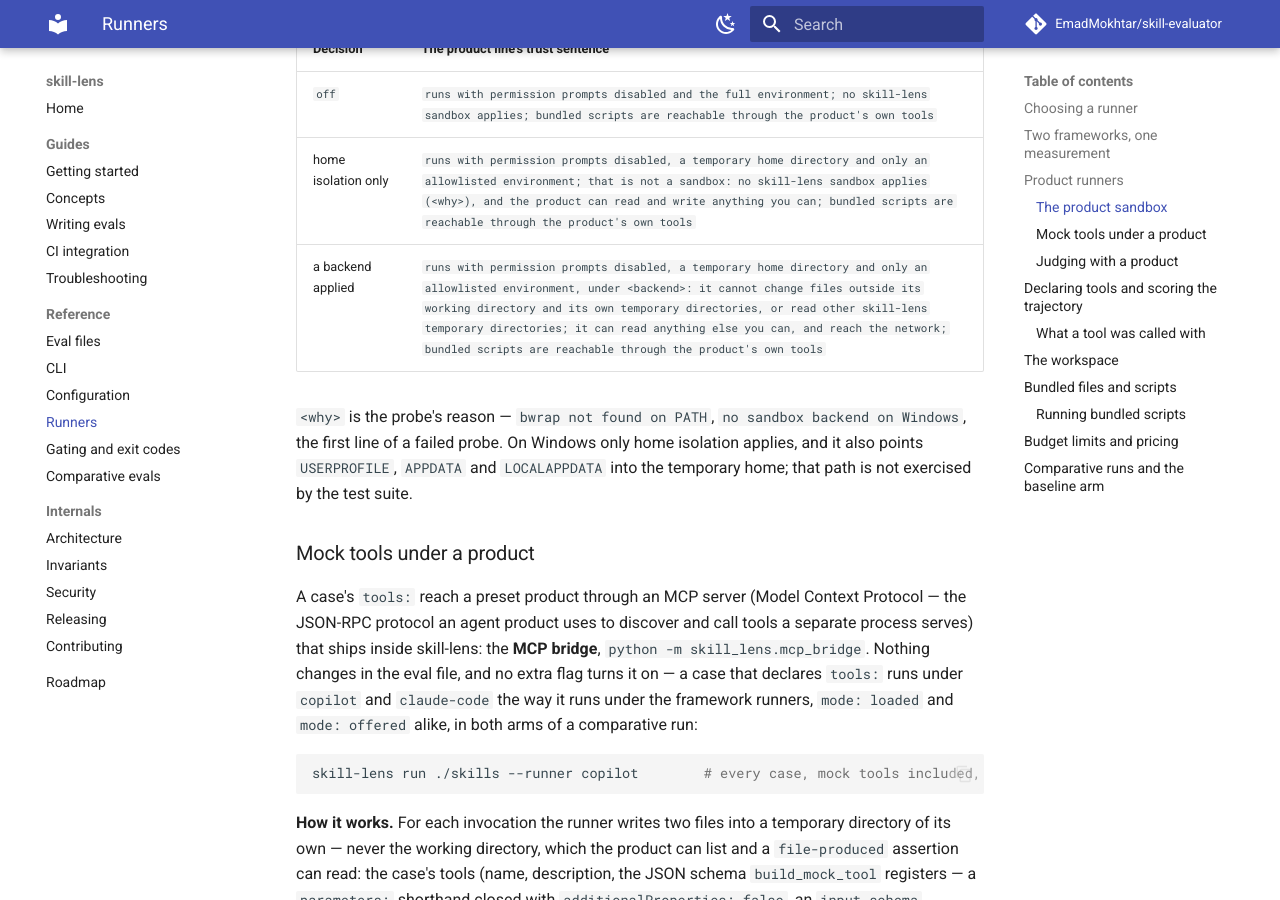
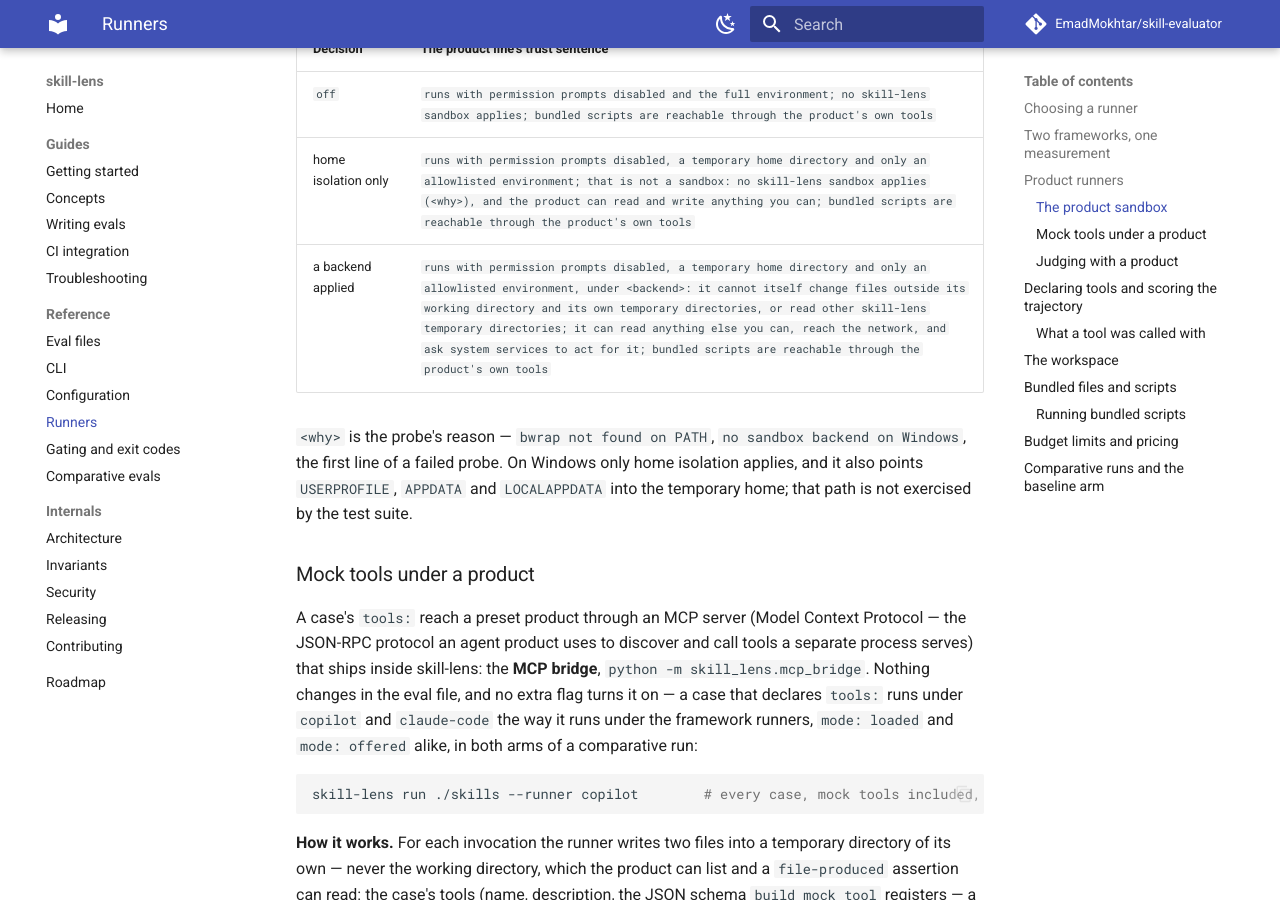
Before and after one commit to EmadMokhtar/skill-evaluator, an MkDocs documentation site: the page built from docs/runners.md, in a window 1280 px wide and 900 px high, scrolled down 7454 px. Built offline with MkDocs 1.6.1 and Material for MkDocs 9.7.7, drawn with Linux system fonts in a browser that asks for light colours; comment, search, counter and statistics services are not loaded.

Commit message:
fix: say a sandboxed product can ask system services to act for it
The profile starts from allow-default, so launchd, a user systemd or
Docker can act outside the sandbox at the product's request. The trust
note said the product cannot change files outside its directories, which
claimed more than the sandbox enforces.

Co-Authored-By: Claude Opus 5.5 <noreply@anthropic.com>

````diff
--- a/docs/configuration.md
+++ b/docs/configuration.md
@@ -286,12 +286,14 @@ command = ["my-agent", "--prompt", "{prompt}"]
 pass_env = []                    # the command needs nothing from your environment
 ```
 
-**The OS sandbox** adds a boundary around the product's whole process tree: it cannot change
-files outside its working directory and its own temporary directories (the home, and the
-[MCP bridge](runners.md#mock-tools-under-a-product)'s directory for a case with `tools:`),
-and cannot read other skill-lens temporary directories, such as the other arm's workspace.
-It can read everything else you can — the products and their runtimes are installed in your
-home directory — and it can reach the network, because the product must reach its provider.
+**The OS sandbox** adds a boundary around the product's whole process tree: it cannot itself
+change files outside its working directory and its own temporary directories (the home, and
+the [MCP bridge](runners.md#mock-tools-under-a-product)'s directory for a case with
+`tools:`), and cannot read other skill-lens temporary directories, such as the other arm's
+workspace. It can read everything else you can — the products and their runtimes are
+installed in your home directory — it can reach the network, because the product must reach
+its provider, and it can ask a system service (`launchd`, a user systemd, Docker) to act
+outside the sandbox for it.
 The product's `--version` (and the bridge, when a case declares `tools:`) is started once
 inside the sandbox before any case, so a product that will not start there is exit 2 up
 front. See [Security](security.md#product-runners) for what each mode guarantees.
--- a/docs/runners.md
+++ b/docs/runners.md
@@ -255,7 +255,7 @@ Each product line on the report says exactly what applied:
 | --- | --- |
 | `off` | `runs with permission prompts disabled and the full environment; no skill-lens sandbox applies; bundled scripts are reachable through the product's own tools` |
 | home isolation only | `runs with permission prompts disabled, a temporary home directory and only an allowlisted environment; that is not a sandbox: no skill-lens sandbox applies (<why>), and the product can read and write anything you can; bundled scripts are reachable through the product's own tools` |
-| a backend applied | `runs with permission prompts disabled, a temporary home directory and only an allowlisted environment, under <backend>: it cannot change files outside its working directory and its own temporary directories, or read other skill-lens temporary directories; it can read anything else you can, and reach the network; bundled scripts are reachable through the product's own tools` |
+| a backend applied | `runs with permission prompts disabled, a temporary home directory and only an allowlisted environment, under <backend>: it cannot itself change files outside its working directory and its own temporary directories, or read other skill-lens temporary directories; it can read anything else you can, reach the network, and ask system services to act for it; bundled scripts are reachable through the product's own tools` |
 
 `<why>` is the probe's reason — `bwrap not found on PATH`, `no sandbox backend on
 Windows`, the first line of a failed probe. On Windows only home isolation applies, and it
--- a/docs/security.md
+++ b/docs/security.md
@@ -277,7 +277,7 @@ and shared by every product runner and the product judge (see
 | --- | --- | --- | --- |
 | Environment | your whole environment | built from an allowlist: the product's own auth variables, `pass_env`, and no other secret | the same |
 | Home directory | your real home: personal logins, settings, skills, plugins and caches load | a fresh temporary home per case, deleted afterwards | the same |
-| Writes | anything you can write | anything you can write, by absolute path | only the working directory, the temporary home and the MCP bridge's directory |
+| Writes | anything you can write | anything you can write, by absolute path | by itself, only the working directory, the temporary home and the MCP bridge's directory |
 | Reads | anything you can read | anything you can read | anything you can read, except other skill-lens temporary directories |
 | Network | open | open | open |
 
@@ -308,9 +308,13 @@ that cannot start there is exit 2 up front, never a quiet fallback.
   the sandbox cannot hide it — and the network is open, so what it reads can leave the
   machine. Hiding the filesystem is a container's job, which skill-lens does not provide
   yet. Treat a product run as running the skill under your account.
-- **Unix-domain sockets.** The network is open under both backends, Unix-domain sockets
-  included: a product whose user can reach `/var/run/docker.sock` can drive the Docker
-  daemon, which is a full escape on that host.
+- **Asking a system service to act.** The sandbox confines the product's own processes, not
+  the services they can ask. On macOS the profile allows messages to system services, so
+  `launchctl` can have `launchd` start a job outside the sandbox; on Linux a user systemd
+  (`systemd-run --user`, over `/run/user/<uid>/bus`) does the same. The network is open
+  under both backends, Unix-domain sockets included, so a product whose user can reach
+  `/var/run/docker.sock` can drive the Docker daemon — a full escape on that host. The
+  trust note says so: the product "cannot itself change files" outside its directories.
 - **Reading the harness's own environment.** The allowlist stops *inheritance*. On macOS
   any same-user process can read another's exec-time environment through the
   `kern.procargs2` sysctl behind `ps -E`, and `sandbox-exec` does not gate it, so a product
@@ -324,7 +328,7 @@ that cannot start there is exit 2 up front, never a quiet fallback.
 run, never more — under the default on a Mac:
 
 ```
-product claude-code 2.1.289 (/Users/you/.local/bin/claude): runs with permission prompts disabled, a temporary home directory and only an allowlisted environment, under sandbox-exec: it cannot change files outside its working directory and its own temporary directories, or read other skill-lens temporary directories; it can read anything else you can, and reach the network; bundled scripts are reachable through the product's own tools
+product claude-code 2.1.289 (/Users/you/.local/bin/claude): runs with permission prompts disabled, a temporary home directory and only an allowlisted environment, under sandbox-exec: it cannot itself change files outside its working directory and its own temporary directories, or read other skill-lens temporary directories; it can read anything else you can, reach the network, and ask system services to act for it; bundled scripts are reachable through the product's own tools
 ```
 
 With home isolation only, the line says `that is not a sandbox: no skill-lens sandbox
````
Also changed, not shown: docs/superpowers/specs/2026-10-23-skill-lens-product-sandbox-design.md (+7 -4 lines), 2 other files.
